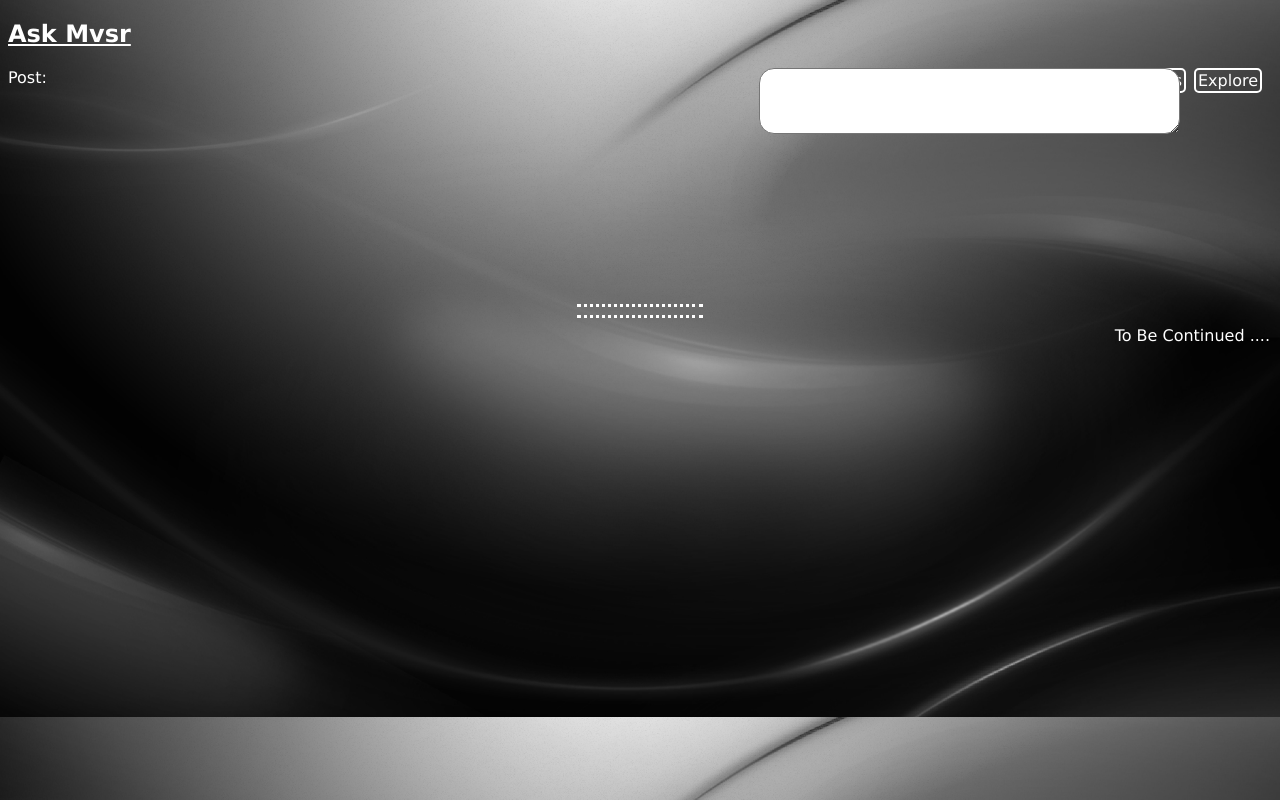
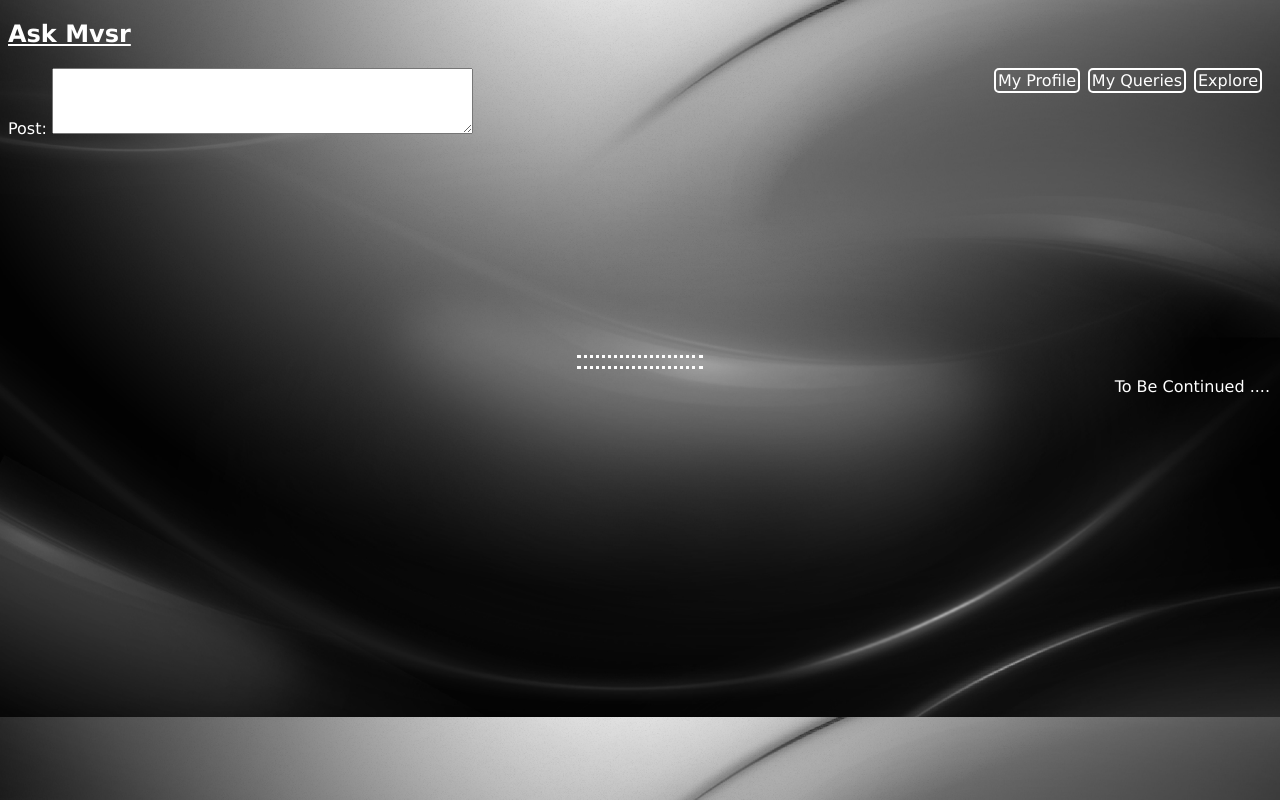
Before and after one commit to MadhuriChoula/maddy, a plain HTML site: page index.html in a window 1280 px wide. Drawn offline with Linux system fonts and the light colour scheme.

Commit message:
Update mine.css

```diff
--- a/mine.css
+++ b/mine.css
@@ -66,9 +66,3 @@ position:absolute;
 
 
 }
-#text{
-border-radius:15px;
-position:absolute;
-right:100px;
-
-}
```
